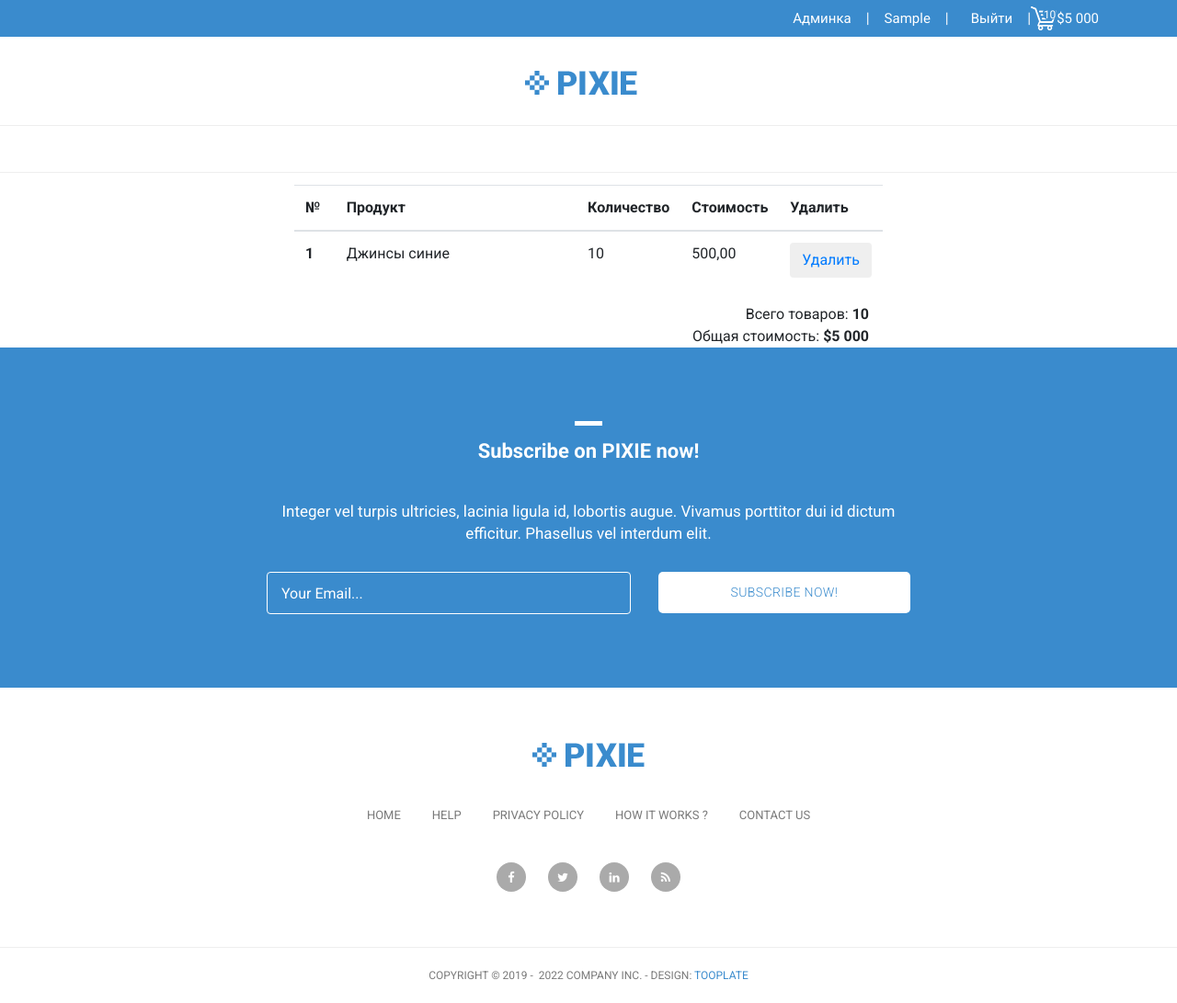
After one commit to dbayanova/stephop_25_05, a Django app: page /basket/ in a window 1280 px wide. The commit adds this page. Shown: the whole page at 92% size. Run offline with Django 4.2, Linux system fonts and the light colour scheme; a user stored in the database is signed in; data comes from the database, SQL or seed files in the repository; tables that the repository leaves empty hold one stand-in row (values such as "Sample post"); some libraries are stand-ins or nearby versions.

Commit message:
lesson_10 files

```diff
--- a/stepshop/basketapp/models.py
+++ b/stepshop/basketapp/models.py
@@ -29,3 +29,19 @@ class Basket(models.Model):
         verbose_name='Время',
         auto_now_add=True,
     )
+
+    @property
+    def product_cost(self):
+        return self.product.price * self.quantity
+
+    @property
+    def total_quantity(self):
+        _items = Basket.objects.filter(user=self.user)
+        _total_quantity = sum(list(map(lambda x: x.quantity, _items)))
+        return _total_quantity
+
+    @property
+    def total_cost(self):
+        _items = Basket.objects.filter(user=self.user)
+        _total_cost = sum(list(map(lambda x: x.product_cost, _items)))
+        return _total_cost
--- a/stepshop/basketapp/views.py
+++ b/stepshop/basketapp/views.py
@@ -30,4 +30,7 @@ def basket_add(request, pk):
 
 
 def basket_remove(request, pk):
-    return render(request, 'basketapp/basket.html')
+    basket_record = get_object_or_404(Basket, pk=pk)
+    basket_record.delete()
+
+    return HttpResponseRedirect(request.META.get('HTTP_REFERER'))
--- /dev/null
+++ b/stepshop/stepshop/static/assets/css/style.css
@@ -0,0 +1,32 @@
+#pre-header a{
+    color: white;
+}
+
+#pre-header a:hover{
+    opacity: 0.8;
+}
+.basket {
+    display: flex;
+    justify-content: flex-end;
+    width: 28px;
+    height: 26px;
+    background: url(../images/basket.png) no-repeat;
+    margin-top: 5px;
+    margin-bottom: 5px;
+}
+
+#pre-header span{
+    padding: 0;
+}
+
+
+#pre-header .basket span {
+    width: 15px;
+    height: 15px;
+    font-size: 12px;
+    padding: 0;
+    text-align: center;
+    background: #3a8bcd;
+    color: #fff;
+    border-radius: 50%;
+}
--- a/stepshop/stepshop/templates/base.html
+++ b/stepshop/stepshop/templates/base.html
@@ -35,19 +35,53 @@
 <div id="pre-header">
     <div class="container">
         <div class="row">
-            <div class="col-md-12">
-            <span>
+            <div class="col-md-12 d-flex justify-content-end align-items-center text-light">
 
-              {% if user.is_authenticated %}
-              <a href="{% url 'auth:edit' %}">
-                {{user.username}}
-              </a>
-              |<a href="{% url 'auth:logout' %}">Выйти</a>
-              {% else %}
-                <a href="{% url 'auth:login' %}">Войти</a>
-              {% endif %}
+                {% if user.is_authenticated %}
+                {% if user.is_superuser %}
+                <a href="/admin/" class="nav-link">
+                    <span>Админка</span>
+                </a>
+                |
+                {% endif %}
 
-            </span>
+                <a href="{% url 'auth:edit' %}" class="nav-link">
+                    <span>{{ user.first_name|default:'Пользователь' }}</span>
+                </a>
+                |&nbsp;&nbsp;
+                <a href="{% url 'auth:logout' %}" class="nav-link">
+                    <span>Выйти</span>
+                </a>
+                {% else %}
+                <a href="{% url 'auth:login' %}">
+                    <span>Войти</span>
+                </a>
+                {% endif %}
+                |
+                {% if basket %}
+                <a href="{% url 'basket:view' %}" class="basket">
+                    <span>{{ basket.0.total_quantity }}</span>
+                </a>
+                <span>
+                    ${{basket.0.total_cost|floatformat:"g" }}
+                </span>
+                {% endif %}
+
+
+                <!--                <span>-->
+
+                <!--              {% if user.is_authenticated %}-->
+                <!--              <a href="{% url 'auth:edit' %}">-->
+                <!--                {{user.username}}-->
+                <!--              </a>-->
+                <!--              |<a href="{% url 'auth:logout' %}">Выйти</a>-->
+                <!--              {% else %}-->
+                <!--                <a href="{% url 'auth:login' %}">Войти</a>-->
+                <!--              {% endif %}-->
+
+                <!--            </span>-->
+
+
             </div>
         </div>
     </div>
--- /dev/null
+++ b/stepshop/stepshop/templates/basketapp/basket.html
@@ -0,0 +1,42 @@
+{% extends 'base.html' %}
+{% load static %}
+
+{% block content %}
+{% if user.is_authenticated %}
+<div class="container w-50 mt-5">
+    <div class="row basket_list">
+        <table class="table mt-3">
+            <thead>
+            <tr>
+                <th class="col-1">№</th>
+                <th class="col">Продукт</th>
+                <th class="col">Количество</th>
+                <th class="col">Стоимость</th>
+                <th class="col">Удалить</th>
+            </tr>
+            </thead>
+            <tbody>
+            {% for item in basket %}
+            <tr>
+                <th scope="row">{{ forloop.counter }}</th>
+                <td>{{ item.product }}</td>
+                <td>{{ item.quantity }}</td>
+                <td>{{ item.product.price }}</td>
+                <td>
+                    <button class="btn btn-round" >
+                        <a href="{% url 'basket:remove' item.pk %}">Удалить</a>
+                    </button>
+
+                </td>
+            </tr>
+            {% endfor %}
+            </tbody>
+        </table>
+    </div>
+    <div class="basket_summary text-lg-right">
+        Всего товаров: <strong>{{basket.0.total_quantity}}</strong><br>
+        Общая стоимость: <strong>${{basket.0.total_cost|floatformat:"g"}}</strong>
+    </div>
+</div>
+{%endif%}
+{% endblock %}
--- a/stepshop/stepshop/templates/includes/inc_main_menu.html
+++ b/stepshop/stepshop/templates/includes/inc_main_menu.html
@@ -24,7 +24,6 @@
                 </li>
                 {% endfor %}
 
-
             </ul>
         </div>
     </div>
--- a/stepshop/stepshop/urls.py
+++ b/stepshop/stepshop/urls.py
@@ -19,7 +19,7 @@ from stepshop.views import index, contact, about
 from django.conf import settings
 from django.conf.urls.static import static
 urlpatterns = [
-    path('admin/', admin.site.urls),
+    path('admin/', admin.site.urls, name='admin'),
     path('', index, name='index'),
     path('contact/', contact, name='contact'),
     path('about/', about, name='about'),
```
Also changed, not shown: stepshop/stepshop/static/assets/style.css (deleted, +0 -7 lines).
